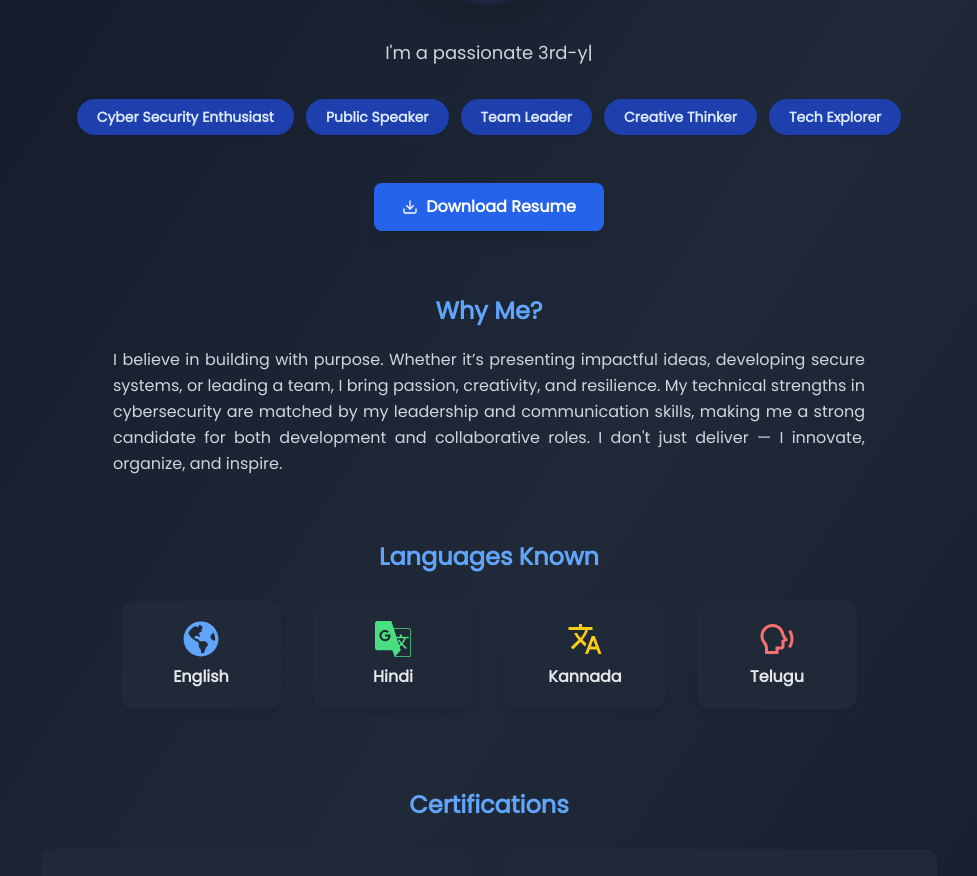
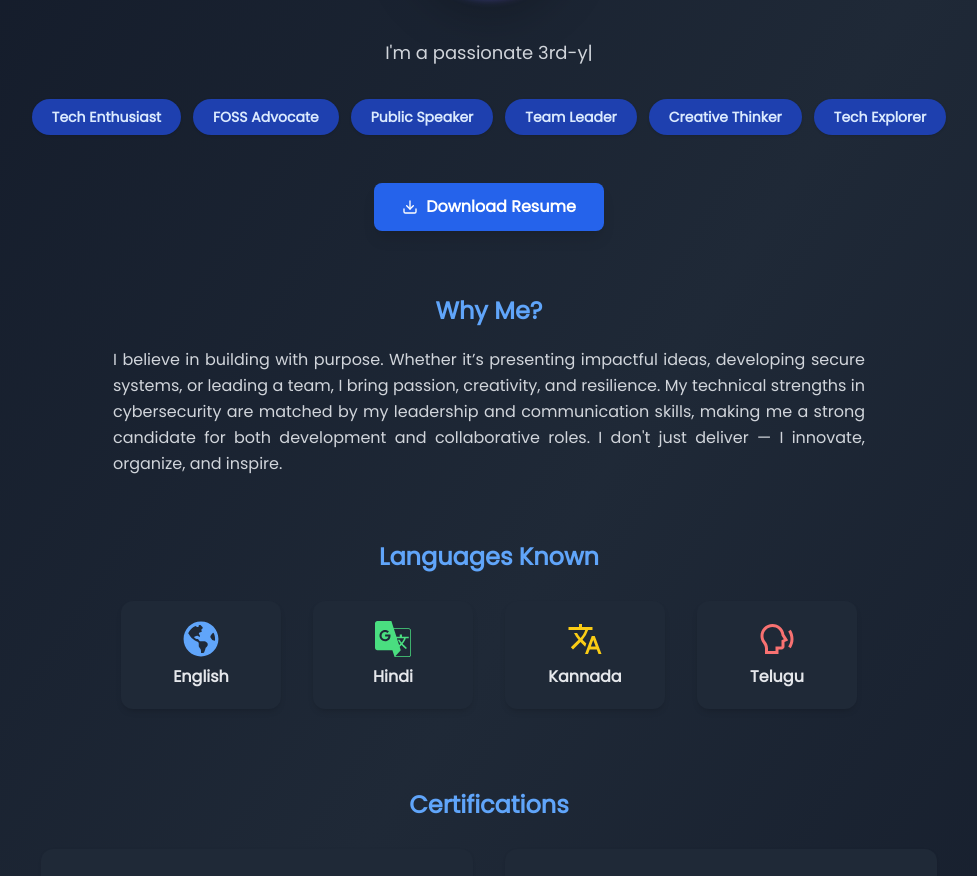
Before and after one commit to YeshwantRaoB/portfolio, a React (Create React App) app: page / in a window 1280 px wide. Shown: the part 1145-2021 px from the top of the page, without its empty margins (151-1128 px from the left). Built offline with nearby package versions, Linux system fonts and the light colour scheme.

Commit message:
Update About.jsx

```diff
--- a/src/components/About.jsx
+++ b/src/components/About.jsx
@@ -82,7 +82,7 @@ export default function About() {
           <ReactTyped
             strings={[
               "I'm a passionate 3rd-year Diploma student in Computer Science, specializing in Cyber Security.",
-              "I love building secure systems, leading teams, and speaking in public forums.",
+              "I love building systems, securing & optimizing them.",
               "Driven by curiosity, focused on excellence, and inspired to innovate."
             ]
             }
@@ -101,7 +101,8 @@ export default function About() {
           viewport={{ once: true }}
         >
           {[
-            'Cyber Security Enthusiast',
+            'Tech Enthusiast',
+            'FOSS Advocate',
             'Public Speaker',
             'Team Leader',
             'Creative Thinker',
```
